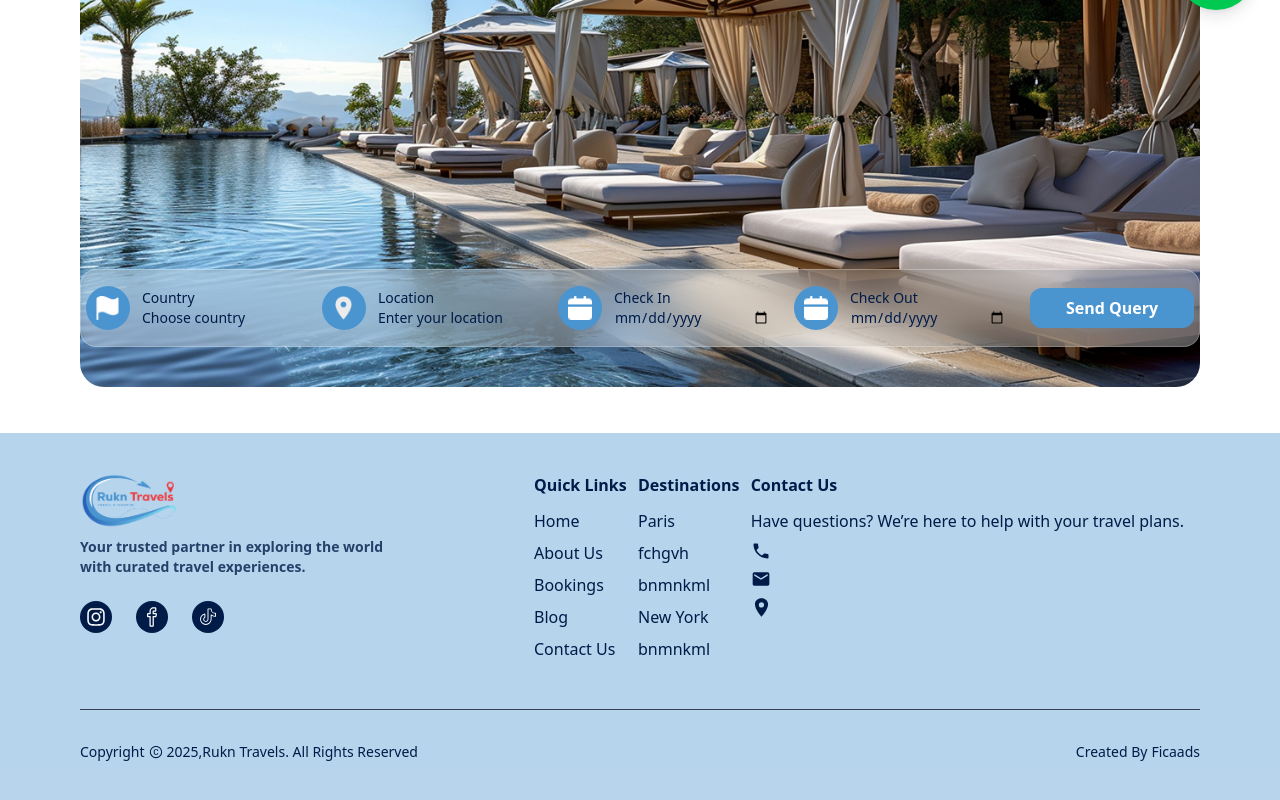
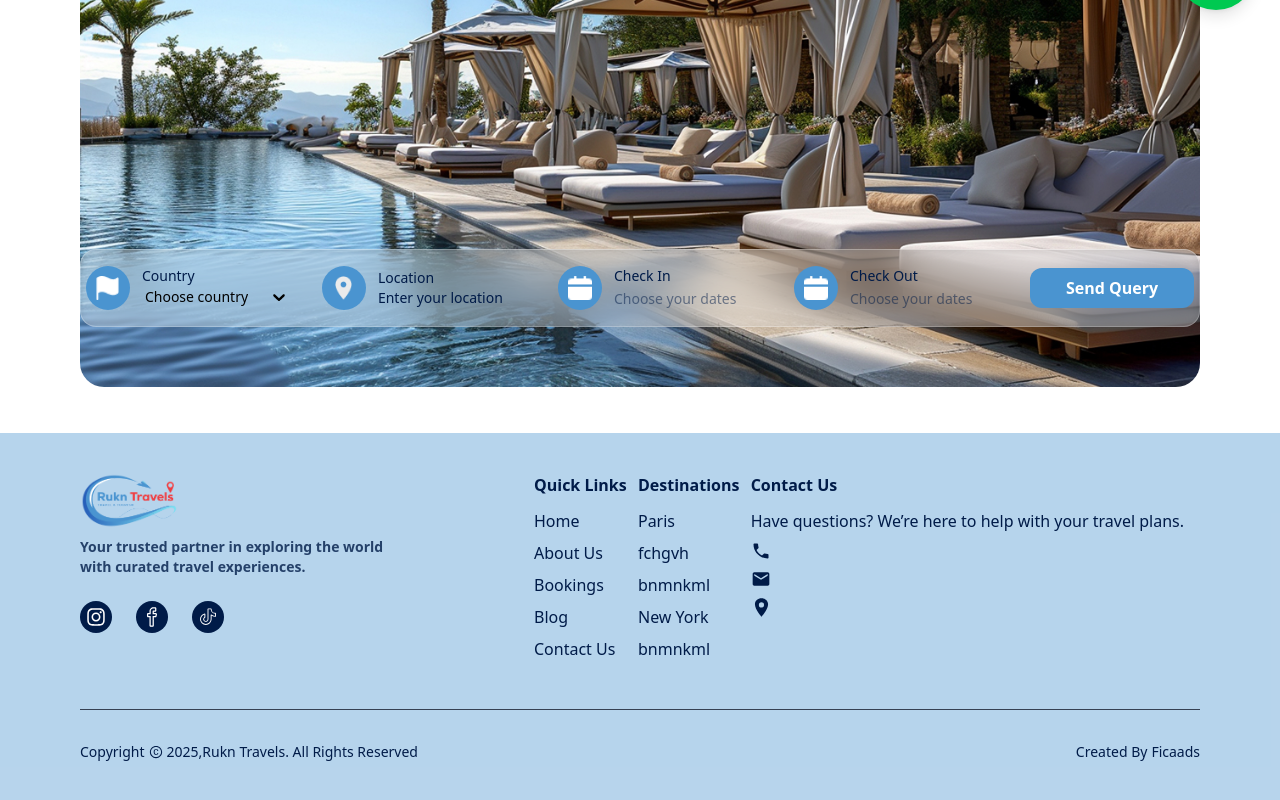
Before and after one commit to Fica-Web/Smart-Travels, a React (Vite) app in the folder frontend/: page /bookings/hotels in a window 1280 px wide. Shown: the part 758-1558 px from the top of the page. Built offline with nearby package versions, Linux system fonts and the light colour scheme; no server answers.

Commit message:
Set flight and hotel forms to send data to backend; install react-datepicker and add date validation for hotel and flight  booking  pages

```diff
--- a/frontend/package.json
+++ b/frontend/package.json
@@ -16,10 +16,12 @@
     "@mui/x-data-grid": "^8.3.1",
     "@tailwindcss/vite": "^4.1.4",
     "axios": "^1.8.4",
+    "date-fns": "^4.1.0",
     "lucide-react": "^0.503.0",
     "primeicons": "^7.0.0",
     "primereact": "^10.9.4",
     "react": "^19.0.0",
+    "react-datepicker": "^8.4.0",
     "react-dom": "^19.0.0",
     "react-easy-crop": "^5.4.1",
     "react-icons": "^5.5.0",
--- a/frontend/src/components/HomeSection/BookingPage/Flightpage/ImageSection.jsx
+++ b/frontend/src/components/HomeSection/BookingPage/Flightpage/ImageSection.jsx
@@ -1,16 +1,32 @@
 // FlightPage.jsx or FlightBooking.jsx
 import React from 'react'
 import BookingImageSection from '../../../reusable/BookingImageSection'
+import DatePicker from "react-datepicker";
+import "react-datepicker/dist/react-datepicker.css";
 import Img from '../../../../assets/image/booking/flight/flight1.png'
 import img1 from '../../../../assets/image/booking/flight/imageSection/FlightTakeoff.png'
 import img2 from '../../../../assets/image/booking/flight/imageSection/FlightLand.png'
 import img3 from '../../../../assets/image/booking/flight/imageSection/Date.png'
 
 const ImageSection = () => {
+  const today = new Date();
   const flightFields = [
     { label: "Flying From", placeholder: "Choose your location", icon: img1, type: "text", name: "from" },
     { label: "Destination", placeholder: "Choose your destination", icon: img2, type: "text", name: "to" },
-    { label: "Date", placeholder: "Choose your dates", icon: img3, type: "date", name: "date" },
+      {
+    label: "Date",
+    placeholder: "Choose your dates",
+    icon: img3,
+    name: "date",
+    component: DatePicker, // use DatePicker as custom component
+    props: {
+      dateFormat: "yyyy-MM-dd",
+      placeholderText: "Choose your dates",
+      minDate: today,
+      className: "bg-transparent outline-none border-none focus:ring-0 shadow-none text-sm text-secondary-blue",
+    },
+
+  },
   ];
 
 
@@ -20,6 +36,8 @@ const ImageSection = () => {
       backgroundImage={Img}
       fields={flightFields}
       maxWidth="max-w-5xl"
+      modalTitle="Apply for flight"
+  serviceType="flight"
     />
   );
 };
--- a/frontend/src/components/HomeSection/BookingPage/Hotelpage/ImageSection.jsx
+++ b/frontend/src/components/HomeSection/BookingPage/Hotelpage/ImageSection.jsx
@@ -1,18 +1,71 @@
-
 import React from 'react'
 import BookingImageSection from '../../../reusable/BookingImageSection'
+import DatePicker from "react-datepicker";
+import "react-datepicker/dist/react-datepicker.css";
 import Img from '../../../../assets/image/booking/hotel/hotel.png'
 import img1 from '../../../../assets/image/booking/hotel/imagesection/flag.png'
 import img2 from '../../../../assets/image/booking/hotel/imagesection/location.png'
 import img3 from '../../../../assets/image/booking/flight/imageSection/Date.png'
+import CountrySelect from '../../../reusable/CountrySelect'
+import { ClassNames } from '@emotion/react'
 
 const ImageSection = () => {
- const hotelFields = [
-  { label: "Country", placeholder: "Choose country", icon: img1, type: "text", name: "country" },
-  { label: "Location", placeholder: "Enter your location", icon: img2, type: "text", name: "location" },
-  { label: "Check In", placeholder: "Choose your date", icon: img3, type: "date", name: "checkIn" },
-  { label: "Check Out", placeholder: "Choose your date", icon: img3, type: "date", name: "checkOut" },
-];
+  const today = new Date();
+
+  const hotelFields = [
+    {
+
+      component: CountrySelect,
+      name: "country",
+      props: {
+        variant: "hotel",
+        placeholder: "Choose country",
+        label: "Country",
+        name: "country", // optional but useful
+        noBorder: true,
+        isHotel: true,
+      },
+      icon: img1,
+    },
+    {
+      label: "Location",
+      placeholder: "Enter your location",
+      icon: img2,
+      type: "text",
+      name: "location",
+      className: "bg-transparent outline-none border-none focus:ring-0 shadow-none text-sm text-secondary-blue",
+
+    },
+    {
+      label: "Check In",
+      placeholder: "Choose your date",
+      icon: img3,
+      type: "date",
+      name: "checkIn",
+      component: DatePicker, // use DatePicker as custom component
+      props: {
+        dateFormat: "yyyy-MM-dd",
+        placeholderText: "Choose your dates",
+        minDate: today,
+        className: "bg-transparent outline-none border-none focus:ring-0 shadow-none text-sm text-secondary-blue",
+      },
+    },
+    {
+      label: "Check Out",
+      placeholder: "Choose your date",
+      icon: img3,
+      type: "date",
+      name: "checkOut",
+      component: DatePicker, // use DatePicker as custom component
+     props: (formData) => ({
+      dateFormat: "yyyy-MM-dd",
+      placeholderText: "Choose your dates",
+      minDate: formData.checkIn ? new Date(formData.checkIn) : today,
+      className: "bg-transparent outline-none border-none focus:ring-0 shadow-none text-sm text-secondary-blue",
+    }),
+    },
+  ];
+
 
 
   const handleQuerySubmit = ({ formData }) => {
@@ -25,6 +78,9 @@ const ImageSection = () => {
       fields={hotelFields}
       onSubmit={handleQuerySubmit}
       maxWidth="max-w-6xl"
+      modalTitle="Apply for hotel"
+      serviceType="hotel"
+
     />
   );
 };
--- a/frontend/src/components/HomeSection/BookingPage/VisaListing.jsx
+++ b/frontend/src/components/HomeSection/BookingPage/VisaListing.jsx
@@ -28,7 +28,7 @@ const VisaCard = ({ country, flag, processingTime }) => {
     const closeModal = () => {
         setOpen(false);
     };
-
+console.log('destination',country)
     return (
         <div className="border border-secondary-blue/70 rounded-2xl p-4 shadow-sm text-sm flex flex-col gap-2 text-secondary-blue">
             <div className="flex justify-between items-center">
@@ -58,7 +58,7 @@ const VisaCard = ({ country, flag, processingTime }) => {
                     destination={{
                         serviceType: 'visa',
                         country: country,
-                        processingTime: processingTime
+
                     }}
                 />
             </ReusableModal>
--- a/frontend/src/components/reusable/BookingImageSection.jsx
+++ b/frontend/src/components/reusable/BookingImageSection.jsx
@@ -2,7 +2,7 @@
 import React from 'react'
 import BottomOverlayBox from '../../components/reusable/BottomOverlayBox'
 
-const BookingImageSection = ({ backgroundImage, fields, maxWidth}) => {
+const BookingImageSection = ({ backgroundImage, fields, maxWidth, modalTitle,serviceType}) => {
   return (
     <div className="relative w-full inline-block mt-10 overflow-hidden">
       {/* Background Image */}
@@ -13,6 +13,9 @@ const BookingImageSection = ({ backgroundImage, fields, maxWidth}) => {
 
         fields={fields}
         maxWidth={maxWidth}
+        modalTitle={modalTitle}
+  serviceType={serviceType}
+
       />
     </div>
   );
--- a/frontend/src/components/reusable/BottomOverlayBox.jsx
+++ b/frontend/src/components/reusable/BottomOverlayBox.jsx
@@ -3,22 +3,61 @@ import { useState } from 'react';
 import ContactForm from './ContactForm';
 import ReusableModal from '../../components/reusable/ReusableModal';
 
-const BottomOverlayBox = ({  fields,maxWidth }) => {
+const BottomOverlayBox = ({  fields,maxWidth ,serviceType,modalTitle}) => {
   const [open, setOpen] = useState(false);
 
     const openModal = () => setOpen(true);
     const closeModal = () => setOpen(false);
  const initialFormData = fields.reduce((acc, field) => {
+  if (field.name) {
     acc[field.name] = '';
-    return acc;
+  }
+  return acc; // <-- THIS is required
 }, {});
+
 
   const [formData, setFormData] = useState(initialFormData);
 
-  const handleChange = (e) => {
-    const { name, value } = e.target;
-    setFormData((prev) => ({ ...prev, [name]: value }));
+
+
+
+ const getDestinationData = () => {
+  let key = '';
+  let destination = {};
+
+  switch (serviceType) {
+    case 'flight':
+      key = 'flightDetails';
+      destination = {
+        from: formData.from || '',
+        to: formData.to || '',
+        departureDate: formData.date || '',
       };
+      break;
+
+    case 'hotel':
+      key = 'hotelDetails';
+      destination = {
+        country: formData.country || '',
+        location: formData.location || '',
+        checkInDate: formData.checkIn || '',
+        checkOutDate: formData.checkOut || '',
+      };
+      break;
+
+    // Add more services here if needed
+    default:
+      break;
+  }
+  console.log('Destination details:', destination.from);
+
+  return {
+    serviceType,
+    [key]: destination,
+
+  };
+};
+
 
  console.log('form data',formData)
 
@@ -28,16 +67,20 @@ const BottomOverlayBox = ({  fields,maxWidth }) => {
     grid grid-cols-1 md:grid-cols-2 md:grid-rows-2 md:items-center md:justify-items-center lg:flex
     justify-center items-center gap-4 md:gap-x-4 md:gap-y-3 lg:gap-4
     py-4 md:py-2 lg:py-4 rounded-2xl z-10
-    md:absolute md:bottom-1 lg:bottom-10 md:left-1/2 md:-translate-x-1/2
+    md:absolute md:bottom-1 lg:bottom-15 md:left-1/2 md:-translate-x-1/2
     md:bg-white/30 md:border md:border-white/20 md:backdrop-blur-[20px] md:shadow-[inset_0px_2px_6px_0px_#0000001A]
     bg-white`}
 >
 
 
-      {fields.map(({ label, placeholder, icon, type, name }, index) => (
+     {fields.map((field, index) => {
+  const { label, placeholder, icon, type, name, component: Component, props = {} } = field;
+  const passedProps = typeof props === 'function' ? props(formData) : props;
+
+  return (
     <div
-          key={name}
-          className={`flex items-center gap-2  lg:gap-1 min-w-[220px] w-full sm:w-[220px]
+      key={name || index}
+      className={`flex items-center gap-2 lg:gap-1 min-w-[220px] w-full sm:w-[220px]
         ${index === 2 ? 'md:col-start-1' : ''}
         rounded-xl`}
     >
@@ -45,19 +88,43 @@ const BottomOverlayBox = ({  fields,maxWidth }) => {
         <img src={icon} alt={label} className="w-6 h-6 object-contain" />
       </div>
 
-          <div className="flex flex-col w-full px-1 lg:px-2 text-left">
+      <div className="flex flex-col w-full px-1 lg:px-2 text-left ">
         <label className="text-sm text-secondary-blue">{label}</label>
+
+        {Component ? (
+    <Component
+          {...passedProps}
+          selected={formData[name]}
+          value={formData[name]}
+          onChange={(value) =>
+            setFormData((prev) => ({ ...prev, [name]: value }))
+          }
+          name={name}
+        />
+
+
+        ) : (
             <input
     type={type}
     placeholder={placeholder}
     name={name}
     value={formData[name]}
-              onChange={handleChange}
-              className="text-sm bg-transparent outline-none placeholder:text-secondary-blue text-secondary-blue"
+    onChange={(e) =>
+      setFormData((prev) => ({ ...prev, [e.target.name]: e.target.value }))
+    }
+   className="text-sm bg-transparent outline-none placeholder:text-secondary-blue text-secondary-blue autofill:bg-transparent"
+  style={{
+    backgroundColor: 'transparent',
+    WebkitBoxShadow: '0 0 0px 1000px transparent inset', // fix autofill background
+ // fallback for autofill text color (adjust to match text-secondary-blue)
+  }}
   />
+        )}
       </div>
     </div>
-      ))}
+  );
+})}
+
 
       <button
         onClick={openModal}
@@ -66,18 +133,13 @@ const BottomOverlayBox = ({  fields,maxWidth }) => {
         Send Query
       </button>
 
-       <ReusableModal open={open} onClose={closeModal} title={`Apply for fight`}>
+        <ReusableModal open={open} onClose={closeModal} title={modalTitle}>
     <ContactForm
       buttonText="Send Query"
-                   showCountrySelect = {true}
+      showCountrySelect={true}
       countrySelectPlaceholder="Select your nationality"
       hideMessageField={true}
-                    destination={{
-      serviceType: 'flight',
-      flyingFrom: formData.from,
-      destination: formData.to,
-      date: formData.date,
-    }}
+      destination={getDestinationData()}
     />
   </ReusableModal>
     </div>
--- a/frontend/src/components/reusable/CountrySelect.jsx
+++ b/frontend/src/components/reusable/CountrySelect.jsx
@@ -2,7 +2,7 @@ import { useEffect, useState } from 'react';
 import Select from 'react-select';
 import fallbackCountries from '../../data/fallbackCoutries';
 
-const CountrySelect = ({ value, onChange ,variant, placeholder = "Select a country...", label = 'Country'}) => {
+const CountrySelect = ({ value, onChange ,variant, placeholder = "Select a country...", label = 'Country',noBorder = false,isHotel= false,}) => {
     const [options, setOptions] = useState([]);
     const [loading, setLoading] = useState(true);
 
@@ -66,7 +66,7 @@ const CountrySelect = ({ value, onChange ,variant, placeholder = "Select a count
     const customOption = (props) => {
         const { data, innerRef, innerProps } = props;
         return (
-            <div ref={innerRef} {...innerProps} className="flex items-center gap-2 px-2 py-1 hover:bg-gray-100">
+            <div ref={innerRef} {...innerProps} className="flex items-center gap-2 px-2 py-1 hover:bg-gray-100 ">
                 {data.flag && (
                     <img src={data.flag} alt={data.label} className="w-5 h-4 object-cover rounded-sm" />
                 )}
@@ -78,28 +78,39 @@ const CountrySelect = ({ value, onChange ,variant, placeholder = "Select a count
  const customStyles = {
     control: (provided, state) => ({
       ...provided,
-    backgroundColor: 'bg-light-blue',
-    color: 'text-title-blue',
-    borderRadius: '0.75rem',
-    borderColor: state.isFocused ? '#3B82F6' : '#000',
-    boxShadow: state.isFocused ? '0 0 0 1px #3B82F6' : 'none',
-    minHeight: '2.5rem',
-    height: '2.5rem',
-    padding: '0 0.5rem',
-    '&:hover': {
-      borderColor: '#3B82F6',
+      backgroundColor: "transparent",
+      color: "text-title-blue",
+      borderRadius: "0.75rem",
+      borderColor: noBorder ? "transparent" : (state.isFocused ? "#3B82F6" : "#000"),
+      boxShadow: noBorder ? "none" : (state.isFocused ? "0 0 0 1px #3B82F6" : "none"),
+      minHeight: isHotel ? "1.75rem" : "2.5rem", // ✅ Conditional height
+    height: isHotel ? "1.75rem" : "2.5rem",
+      padding: isHotel ? "-1rem" : "0 0.5rem",
+      "&:hover": {
+        borderColor: noBorder ? "transparent" : "#3B82F6",
       },
     }),
     valueContainer: (provided) => ({
       ...provided,
-    padding: '0',
-    height: '2.5rem',
-    display: 'flex',
-    alignItems: 'center',
+      padding: "0",
+      height: "1.75rem",
+      display: "flex",
+      alignItems: "center",
+      // Add this line to vertically center text inline with icon, if needed:
+      whiteSpace: "nowrap",
+      overflow: "hidden",
+      textOverflow: "ellipsis",
+      width:'100px'
     }),
     indicatorsContainer: (provided) => ({
       ...provided,
-    height: '2.5rem',
+      height: isHotel ? "1.75rem" : "2.5rem",
+    }),
+      dropdownIndicator: (provided) => ({
+    ...provided,
+    padding: '0 4px',
+    marginRight: isHotel ? '4px' : '8px',
+    color: 'secondary-blue',
   }),
     input: (provided) => ({
       ...provided,
@@ -108,33 +119,37 @@ const CountrySelect = ({ value, onChange ,variant, placeholder = "Select a count
     }),
     placeholder: (provided) => ({
       ...provided,
-    color: '#6B7280',
-    fontSize: '0.875rem',
+      color: "secondary-blue",
+      fontSize: "0.875rem",
+      whiteSpace: "nowrap",  // keep placeholder in one line
+      overflow: "hidden",
+      textOverflow: "ellipsis",
     }),
     singleValue: (provided) => ({
       ...provided,
-    display: 'flex',
-    alignItems: 'center',
-    gap: '0.5rem',
+      display: "flex",
+      alignItems: "center",
+      gap: "0.5rem",
     }),
     menu: (provided) => ({
       ...provided,
-    zIndex: 20,
+      zIndex: 30,
     }),
   };
 
 
     return (
-        <div className="w-full">
-            <label className="block text-secondary-blue mb-1">{label}</label>
+        <div className="w-full ">
+            <label className={`block text-sm text-secondary-blue ${isHotel ? 'mb-[-4px]' : 'mb-1'}`}>{label}</label>
             <Select
                 isLoading={loading}
                 options={options}
                 value={options.find(option => option.value === value) || null}
                 onChange={(selected) => onChange(selected.value)}
                 placeholder={placeholder}
-                components={{ SingleValue: customSingleValue, Option: customOption }}
-                styles={variant === 'visa' ? customStyles : undefined}
+
+                components={{ SingleValue: customSingleValue,  Option: customOption ,IndicatorSeparator: () => null }}
+                styles={variant === 'visa' || variant === 'hotel'  ? customStyles : undefined}
             />
         </div>
     );
```
Also changed, not shown: frontend/src/components/reusable/ContactForm.jsx (+14 -11 lines), 1 other file (tests, documents, lock files or other folders). Lines whose indentation alone changed are shown as unchanged.
